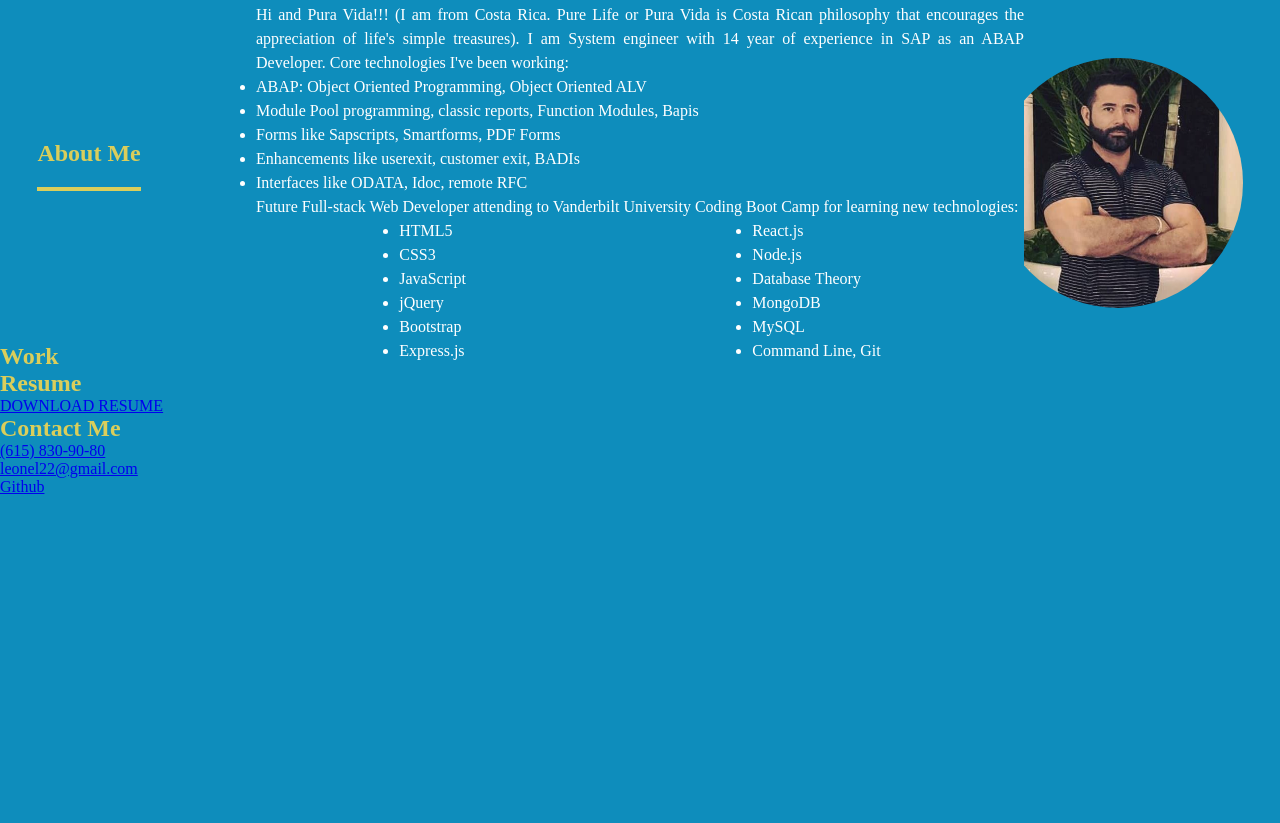
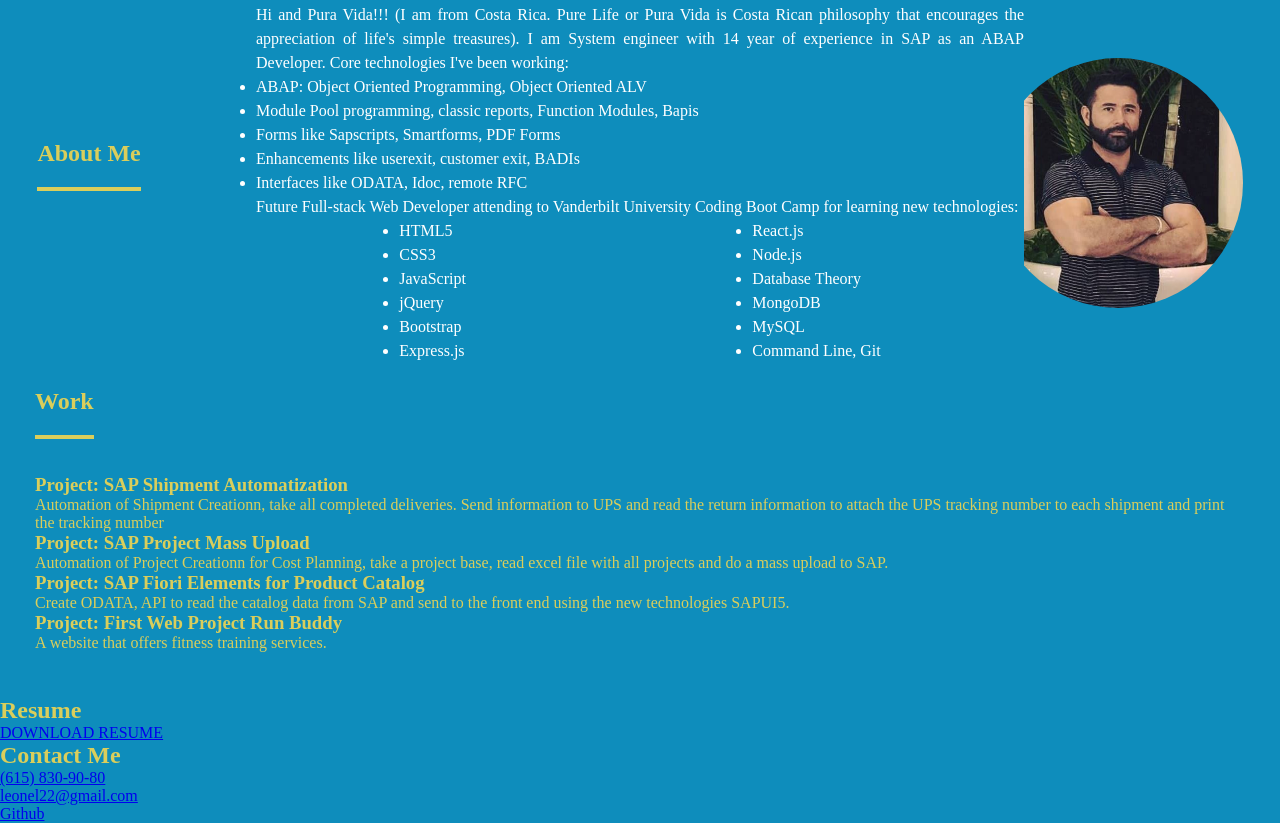
Before and after one commit to EsteMaeLeo/leo_portfolio_dev, a plain HTML site: page index.html in a window 1280 px wide. Shown: the part 644-1467 px from the top of the page. Before the commit the page ends 1140 px from the top, so only its background shows below. Drawn offline with Linux system fonts and the light colour scheme.

Commit message:
add work and project information

```diff
--- a/assets/css/style.css
+++ b/assets/css/style.css
@@ -122,17 +122,14 @@ body {
     align-self:center;
 }
 
-.about-title {
-   font-size: 22;
+.general-title {
+    font-size: 22;
     color: var(--light-yel);
     border-bottom: 4px solid;
     padding-bottom: 20px;
     text-align: left;
     margin: 0 auto 35px auto;
     width: 100%;
-}
-.about-border {
-    border-color:var(--light-yel);
 }
 
 .about-me{
@@ -150,6 +147,13 @@ body {
     flex-direction: row;
     justify-content: space-around;
 }
+.work-general{
+    padding: 35px 35px;
+    width: 100%;
+    margin: 10px auto;
+    display: flex;
+    flex-wrap: wrap;
+}
 
 /* Media Query For Smaller Desktop Screens And Smaller */
 @media screen and (max-width: 980px) {
--- a/index.html
+++ b/index.html
@@ -45,7 +45,7 @@
     <section class="about-class" id="about-me">
         <img class="leo-pic" src="./assets/images/leo.jpg">
         <div class="flex-about">
-            <h2 class="about-title about-border">
+            <h2 class="general-title about-border">
                 About Me
             </h2>
         </div>
@@ -89,10 +89,32 @@
         </article>
     </section>
 
-    <section id="work-project">
+    <section class="work-general" id="work-project">
         <div>
-            <h2>Work</h2>
+            <h2 class="general-title">Work</h2>
         </div>
+        <article >
+            <h3>Project: SAP Shipment Automatization</h3>
+            <p>
+                Automation of Shipment Creationn, take all completed deliveries.
+                Send information to UPS and read the return information to attach
+                the UPS tracking number to each shipment and print the tracking number
+            </p>
+            <h3>Project: SAP Project Mass Upload</h3>
+            <p>
+                Automation of Project Creationn for Cost Planning, take a project base, read excel
+                file with all projects and do a mass upload to SAP.
+            </p>
+            <h3>Project: SAP Fiori Elements for Product Catalog</h3>
+            <p>
+                Create ODATA, API to read the catalog data from SAP and send to the front end using
+                the new technologies SAPUI5.
+            </p>
+            <h3>Project: First Web Project Run Buddy</h3>
+            <p>
+                A website that offers fitness training services.
+            </p>
+        </article>
     </section>
 
     <section id="my-resume">
```
